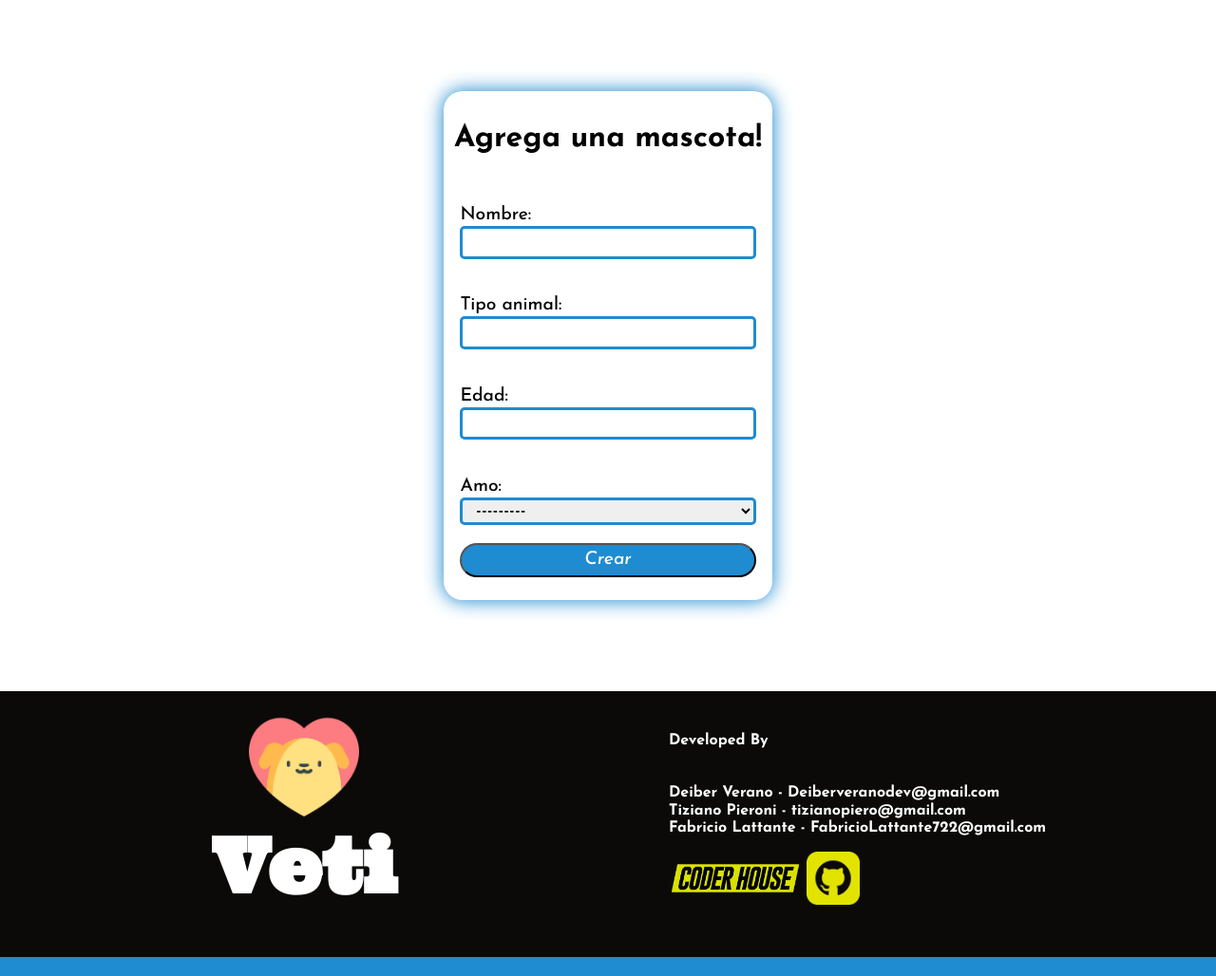
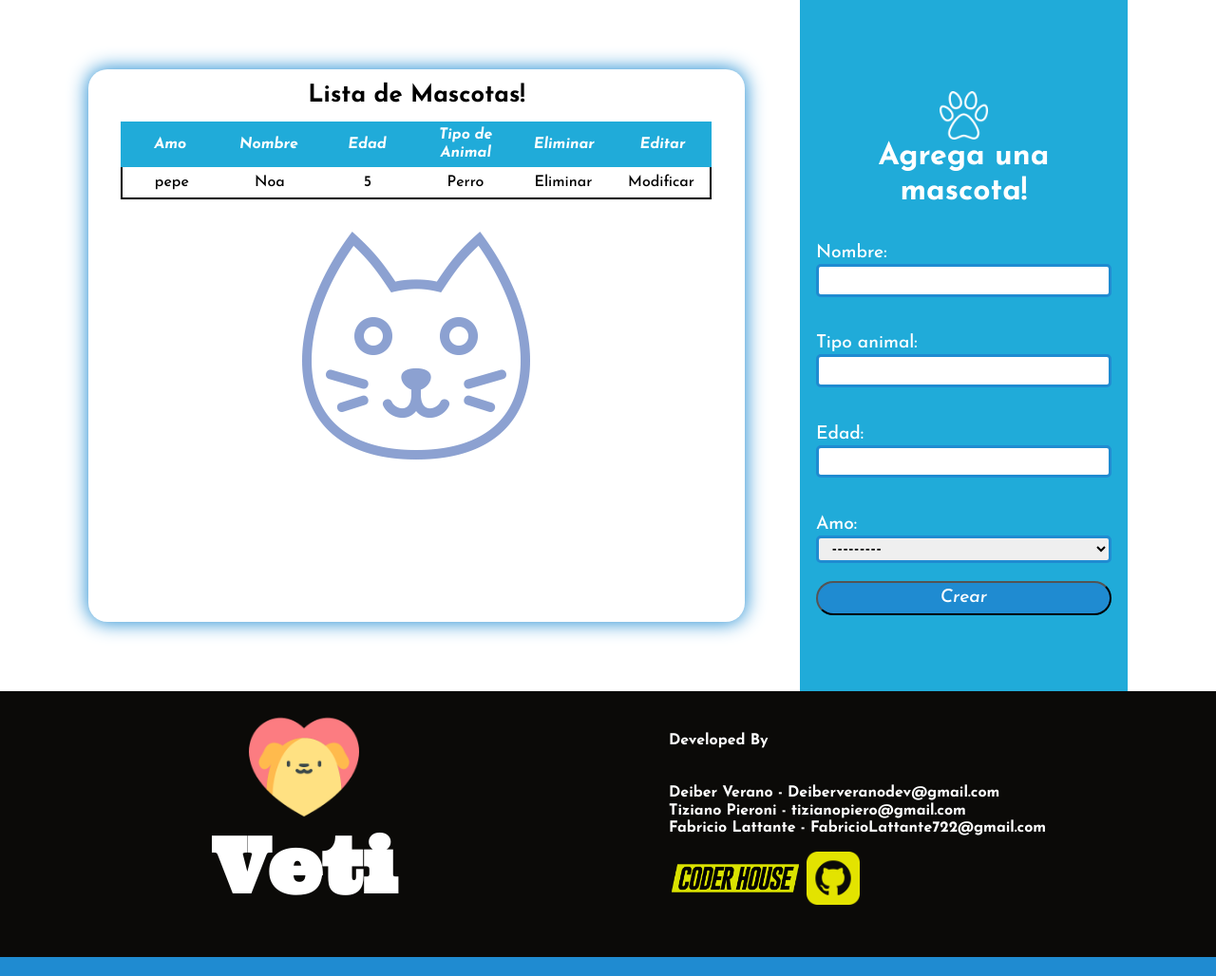
Before and after one commit to DeiverV/veti, a Django app: page /veti/mascotas/ in a window 1280 px wide. Shown: the part 72-1100 px from the top of the page at 95% size. Run offline with Django 4.2, Linux system fonts and the light colour scheme; data comes from the database, SQL or seed files in the repository; both versions use the stored data as it was after the commit.

Commit message:
frontend hecho para funcionalidad de mascotas

```diff
--- a/VetiMascotas/citas_usuarios/models.py
+++ b/VetiMascotas/citas_usuarios/models.py
@@ -14,7 +14,7 @@
     rol = models.ForeignKey(Rol, on_delete=models.CASCADE)
 
     def __str__(self):
-        return f'{self.nombre} - {self.cedula}'
+        return f'{self.nombre}'
 
 class Mascota(models.Model):
     amo = models.ForeignKey(Persona,on_delete=models.CASCADE)
--- a/VetiMascotas/citas_usuarios/static/css/styles.css
+++ b/VetiMascotas/citas_usuarios/static/css/styles.css
@@ -39,6 +39,11 @@
 }
 
 @font-face {
+    font-family: Josefin-Bold-Italic;
+    src: url('../fonts/JosefinSans-BoldItalic.ttf');
+}
+
+@font-face {
     font-family: Josefin-Medium;
     src: url('../fonts/JosefinSans-Medium.ttf');
 }
@@ -58,7 +63,9 @@
     src: url('../fonts/JosefinSans-LightItalic.ttf');
 }
 
-
+h3{
+    margin: 0.5em;
+}
 
 /*-------------------------------------------------------------------HEADER*/
 header{
@@ -205,24 +212,31 @@
 
 .div-creacion-registro{
     width: 30%;
-    box-shadow: 0 0 20px 1px var(--color1);
-    border-radius: 20px;
-    background: white;
+    background: var(--color2);
     display: flex;
     justify-content: center;
     align-items: center;
     flex-direction: column;
-    padding-bottom: 3vh;
+    height: 100%;
+    color: white;
 }
 
 .div-creacion-registro h3{
     font-size: 2em;
     font-family: Josefin-Bold;
+    text-align: center;
+    display: flex;
+    align-items: center;
+    flex-direction: column;
+}
+
+.div-creacion-registro img{
+    width: 4vw;
+    object-fit: contain;
 }
 
 .formulario-creacion{
     width: 90%;
-    height: 90%;
     display: flex;
     flex-direction: column;
     justify-content: center;
@@ -258,3 +272,94 @@
 .formulario-creacion > input:hover{
     background-color: var(--color6);
 }
+
+/*---------------------------------------------------------------TABLA PARA MOSTRAR DATOS DE VISTAS*/
+
+.contenedor-tabla-con-datos{
+    box-shadow: 0 0 20px 1px var(--color1);
+    border-radius: 20px;
+    background: white;
+    display: flex;
+    align-items: center;
+    flex-direction: column;
+    width: 60%;
+    height: 80%;
+    overflow: auto;
+    background-image: url("../img/iconmonstr-cat-2-240.png");
+    background-position: center;
+    background-repeat: no-repeat;
+}
+.contenedor-tabla-con-datos h3{
+    font-family: Josefin-bold;
+    font-size: 1.6em;
+}
+
+.tabla-datos-modelos{
+    width: 90%;
+    display: flex;
+    flex-direction: column;
+    align-items: center;
+    justify-content: center;
+}
+
+.tabla-datos-modelos thead{
+    width: 100%;
+    height: 3em;
+    background-color: var(--color2);
+    color: white;
+}
+
+.tabla-datos-modelos tbody{
+    width: 100%;
+    height: 2em;
+    font-family: Josefin-medium;
+}
+
+.tabla-datos-modelos  tr{
+    height: 100%;
+    display: flex;
+    align-items: center;
+    border: 2px solid black;
+    border-top: none;
+}
+
+.tabla-datos-modelos tbody tr{
+    background-color: white;
+}
+
+.tabla-datos-modelos thead tr{
+    font-family: Josefin-bold-Italic;
+    border: none;
+}
+
+.tabla-datos-modelos tr th,td{
+    flex: 1;
+    text-align: center;
+}
+
+.tabla-datos-modelos button{
+    width: 100%;
+    border: none;
+    background-color: transparent;
+    cursor: pointer;
+    border-radius: 20px;
+    padding: 5px;
+    color: black;
+    transition: .2s;
+}
+
+.tabla-datos-modelos button a{
+    text-decoration: none;
+    color: black;
+    transition: .2s;
+}
+
+.modificar_registro_btn_tabla:hover{
+    background-color: var(--color3);
+    color: white  !important;
+}
+
+.eliminar_registro_btn_tabla:hover{
+    background-color: rgb(182, 14, 14);
+    color: white;
+}
--- a/VetiMascotas/citas_usuarios/templates/mascotas.html
+++ b/VetiMascotas/citas_usuarios/templates/mascotas.html
@@ -3,12 +3,43 @@
 {% load static %}
 
 {% block bloqueSeccion %}
+    <div class="contenedor-tabla-con-datos">
+        <h3>Lista de Mascotas!</h3>
+        <table class="tabla-datos-modelos">
+            <thead>
+                <th>Amo</th>
+                <th>Nombre</th>
+                <th>Edad</th>
+                <th>Tipo de Animal</th>
+                <th>Eliminar</th>
+                <th>Editar</th>
+            </thead>
+            <tbody>
+                {% for mascota in lista_mascotas %}
+                    <tr>
+                        <td>{{mascota.amo}}</td>
+                        <td>{{mascota.nombre}}</td>
+                        <td>{{mascota.edad}}</td>
+                        <td>{{mascota.tipo_animal}}</td>
+                        <td>
+                            <form action="{% url 'elimina_mascota' mascota.id %}" method="POST">{% csrf_token %}
+                                <button class="eliminar_registro_btn_tabla" type="submit">Eliminar</button>
+                            </form>
+                        </td>
+                        <td><button class="modificar_registro_btn_tabla"><a href="{% url 'modifica_mascota' mascota.id %}">Modificar</a></button></td>
+                    </tr>
+                {% endfor %}
+            </tbody>
+        </table>
+    </div>
+
     <div class="div-creacion-registro">
-        <h3>Agrega una mascota!</h3>
+        <h3><img src="{% static 'img/patica-animal.png' %}" alt="">Agrega una mascota! </h3>
         <form class="formulario-creacion" action="" method="post">
             {% csrf_token %}
             {{ mascota_form.as_p }}
             <input type="submit" value="Crear">
         </form>
     </div>
+
 {% endblock bloqueSeccion %}
--- a/VetiMascotas/citas_usuarios/urls.py
+++ b/VetiMascotas/citas_usuarios/urls.py
@@ -14,15 +14,15 @@
     2. Add a URL to urlpatterns:  path('blog/', include('blog.urls'))
 """
 from django.urls import path
-from .views import eliminarMascota, inicio, leermascotas, mascotas, modificarMascota, roles, usuarios,citas
+from .views import eliminar_mascota, inicio, leer_mascotas, mascotas, modificar_mascota, roles, usuarios,citas
 
 urlpatterns = [
     path('', inicio, name='inicio'),
     path('usuarios/', usuarios, name='usuarios'),
     path('mascotas/', mascotas, name='mascotas'),
     path('citas/', citas, name='citas'),
-    path('leer_mascotas/', leermascotas, name='leermascotas'),
-    path('elimina_mascota/<int:id>', eliminarMascota, name='elimina_mascota'),
-    path('modifica_mascota/<int:id>', modificarMascota, name='modifica_mascota'),
+    path('leer_mascotas/', leer_mascotas, name='leermascotas'),
+    path('elimina_mascota/<int:id>', eliminar_mascota, name='elimina_mascota'),
+    path('modifica_mascota/<int:id>', modificar_mascota, name='modifica_mascota'),
 
 ]
--- a/VetiMascotas/citas_usuarios/views.py
+++ b/VetiMascotas/citas_usuarios/views.py
@@ -43,11 +43,12 @@
             info = form.cleaned_data
             mascota_agregada = Mascota(amo=info['amo'] ,nombre = info['nombre'],tipo_animal = info['tipo_animal'], edad=info['edad'])
             mascota_agregada.save()
-            return HttpResponseRedirect('../')
+            return HttpResponseRedirect('./')
 
     mascota_form = MascotaForm()
+    lista_mascotas = Mascota.objects.all()
 
-    return render(request,'mascotas.html', {'mascota_form':mascota_form})
+    return render(request,'mascotas.html', {'mascota_form':mascota_form,'lista_mascotas': lista_mascotas})
 
 def citas(request):
 
@@ -63,13 +64,12 @@
 
     return render(request,'citas.html', {'cita_form':cita_form})
 
-def leermascotas(request):
+def leer_mascotas(request):
     mascotas = Mascota.objects.all()
     contexto = {"mascotas": mascotas}
     return render(request, "lista_mascotas.html", contexto)
 
-
-def eliminarMascota(request, id):
+def eliminar_mascota(request, id):
 
     if request.method == 'POST':
 
@@ -81,11 +81,9 @@
 
         contexto = {"mascotas": mascotas}
 
-        return render(request, "lista_mascotas.html", contexto)
+        return HttpResponseRedirect('../mascotas')
 
-
-
-def modificarMascota(request, id):
+def modificar_mascota(request, id):
 
     mascota = Mascota.objects.get(id=id)
 
@@ -103,7 +101,7 @@
 
             mascota.save()
 
-            return render(request, "inicio.html")
+            return HttpResponseRedirect('../mascotas')
     else:
         miForm = MascotaForm(initial={
             "amo": mascota.amo,
```
Also changed, not shown: VetiMascotas/citas_usuarios/templates/modificar_mascotas.html (+8 -8 lines), VetiMascotas/citas_usuarios/static/img/patica-animal.png (added), VetiMascotas/db.sqlite3.
